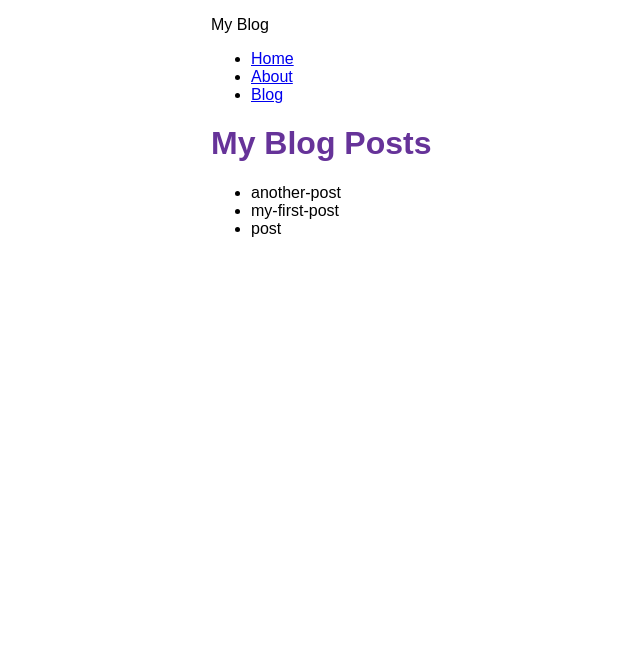
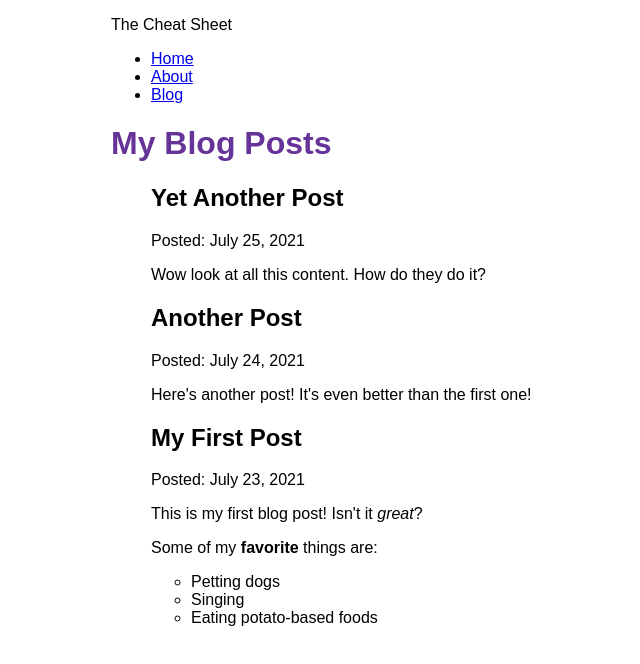
Before and after one commit to jtcaovan/mini-gatsby-blog, a Gatsby site: page /blog in a window 1280 px wide. Shown: the whole page, without its empty margins (179-819 px from the left). Built offline with nearby package versions, Linux system fonts and the light colour scheme; Gatsby itself is replaced by a stand-in of ours.

Commit message:
added blog posts

```diff
--- a/blog/another-post.mdx
+++ b/blog/another-post.mdx
@@ -0,0 +1,5 @@
+---
+title: "Yet Another Post"
+date: "2021-07-25"
+---
+Wow look at all this content. How do they do it?
--- a/blog/my-first-post.mdx
+++ b/blog/my-first-post.mdx
@@ -0,0 +1,12 @@
+---
+title: "My First Post"
+date: "2021-07-23"
+---
+
+This is my first blog post! Isn't it *great*?
+
+Some of my **favorite** things are:
+
+* Petting dogs
+* Singing
+* Eating potato-based foods
--- a/blog/post.mdx
+++ b/blog/post.mdx
@@ -0,0 +1,5 @@
+---
+title: "Another Post"
+date: "2021-07-24"
+---
+Here's another post! It's even better than the first one!
--- a/gatsby-config.js
+++ b/gatsby-config.js
@@ -1,11 +1,12 @@
 module.exports = {
   siteMetadata: {
     siteUrl: "https://www.yourdomain.tld",
-    title: "My Blog",
+    title: "The Cheat Sheet",
   },
   plugins: ["gatsby-plugin-gatsby-cloud",
   "gatsby-plugin-image",
   "gatsby-plugin-sharp",
+  "gatsby-plugin-mdx",
   {
     resolve: "gatsby-source-filesystem",
     options: {
--- a/package.json
+++ b/package.json
@@ -15,9 +15,12 @@
     "clean": "gatsby clean"
   },
   "dependencies": {
+    "@mdx-js/mdx": "^1.6.22",
+    "@mdx-js/react": "^1.6.22",
     "gatsby": "^3.9.1",
     "gatsby-plugin-gatsby-cloud": "^2.9.1",
     "gatsby-plugin-image": "^1.10.0",
+    "gatsby-plugin-mdx": "^2.10.0",
     "gatsby-plugin-sharp": "^3.10.0",
     "gatsby-source-filesystem": "^3.10.0",
     "react": "^17.0.1",
--- a/src/components/layout.module.css
+++ b/src/components/layout.module.css
@@ -1,6 +1,6 @@
 .container {
     margin: auto;
-    max-width: 500px;
+    max-width: 700px;
     font-family: sans-serif;
 }
 
--- a/src/pages/blog.js
+++ b/src/pages/blog.js
@@ -1,5 +1,6 @@
 import React from 'react'
 import Layout from '../components/layout'
+import { MDXRenderer } from 'gatsby-plugin-mdx'
 import { graphql } from 'gatsby'
 
 const BlogPage = ({ data }) => {
@@ -7,10 +8,14 @@
         <Layout pageTitle="My Blog Posts">
             <ul>
                 {
-                    data.allFile.nodes.map(node => (
-                        <li key={node.name}>
-                            {node.name}
-                        </li>
+                    data.allMdx.nodes.map(node => (
+                        <article key={node.id}>
+                            <h2>{node.frontmatter.title}</h2>
+                            <p>Posted: {node.frontmatter.date}</p>
+                            <MDXRenderer>
+                                {node.body}
+                            </MDXRenderer>
+                        </article>
                     ))
                 }
             </ul>
@@ -19,13 +24,18 @@
 }
 
 export const query = graphql`
-    query MyQuery {
-        allFile {
-            nodes {
-                name
+    query {
+        allMdx(sort: {fields: frontmatter___date, order: DESC}) {
+        nodes {
+            frontmatter {
+                date(formatString: "MMMM D, YYYY")
+                title
             }
+            id
+            body
+        }
         }
     }
-  `
+    `
 
 export default BlogPage
```
Also changed, not shown: 1 other file.
